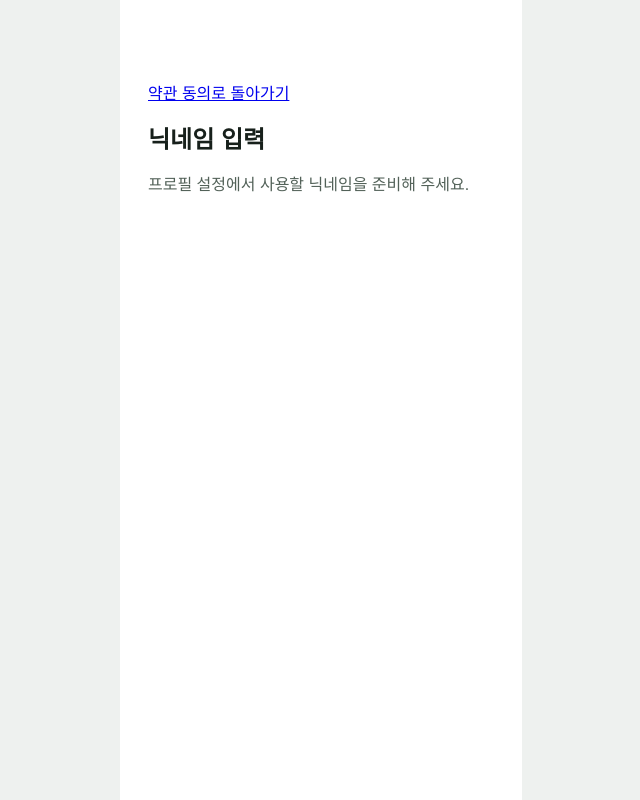
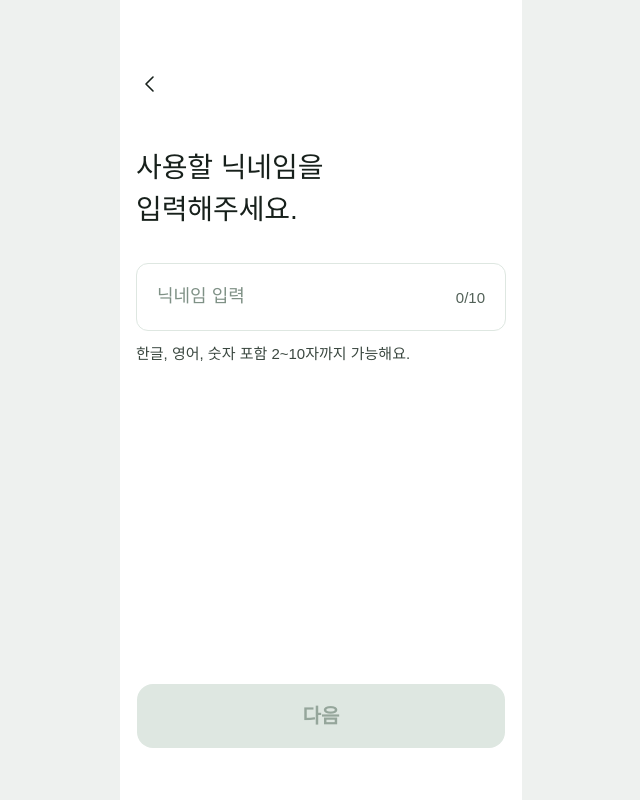
Before and after one commit to LocalQuester/web, a Next.js app: page /onboarding/nickname in a window 1280 px wide. Shown: the whole page, without its empty margins (319-959 px from the left). Built offline with nearby package versions, Linux system fonts and the light colour scheme; a web font is replaced by a local one.

Commit message:
feat: 닉네임 입력 화면과 한글 조합 글자 수 제한 구현

```diff
--- a/app/onboarding/layout.tsx
+++ b/app/onboarding/layout.tsx
@@ -1,7 +1,8 @@
 import type { ReactNode } from 'react';
+import { ProfileDraftProvider } from '../../features/onboarding/profile-draft-provider';
 import { ConsentProvider } from '../../features/onboarding/consent-provider';
 import 'pretendard/dist/web/static/pretendard.css';
 
 export default function OnboardingLayout({ children }: { children: ReactNode }) {
-  return <ConsentProvider>{children}</ConsentProvider>;
+  return <ConsentProvider><ProfileDraftProvider>{children}</ProfileDraftProvider></ConsentProvider>;
 }
--- a/app/onboarding/nickname/page.tsx
+++ b/app/onboarding/nickname/page.tsx
@@ -1,9 +1,3 @@
-import Link from 'next/link';
+import { NicknameScreen } from '../../../features/onboarding/nickname-screen';
 
-export default function NicknamePage() {
-  return <main className="mobile-shell home-screen">
-    <Link href="/onboarding/terms">약관 동의로 돌아가기</Link>
-    <h1>닉네임 입력</h1>
-    <p>프로필 설정에서 사용할 닉네임을 준비해 주세요.</p>
-  </main>;
-}
+export default function NicknamePage() { return <NicknameScreen />; }
--- /dev/null
+++ b/features/onboarding/nickname-demo.ts
@@ -0,0 +1,7 @@
+// Figma 중복 상태를 로컬에서 확인하기 위한 예시입니다.
+// 실제 계정 데이터나 닉네임 예약이 아니며 API 연결 시 교체합니다.
+const demoTakenNicknames = new Set(['홍길동']);
+
+export function isDemoNicknameTaken(value: string) {
+  return demoTakenNicknames.has(value.normalize('NFC'));
+}
--- /dev/null
+++ b/features/onboarding/nickname-screen.tsx
@@ -0,0 +1,86 @@
+'use client';
+
+import Image from 'next/image';
+import Link from 'next/link';
+import { useRouter } from 'next/navigation';
+import { useState } from 'react';
+import { CtaButton } from '../../components/ui/cta-button';
+import { useProfileDraft } from './profile-draft-provider';
+import { isDemoNicknameTaken } from './nickname-demo';
+import { limitNickname, nicknameCharacters, validateNickname } from './nickname-validation';
+import styles from './nickname.module.css';
+
+const messages = {
+  empty: '한글, 영어, 숫자 포함 2~10자까지 가능해요.',
+  'too-short': '× 두 글자 이상 입력해주세요.',
+  'too-long': '× 열 글자까지 입력할 수 있어요.',
+  'invalid-characters': '× 공백 없이 한글, 영문, 숫자만 가능해요.',
+  'unavailable-word': '× 부적절하거나 사용할 수 없는 단어가 포함되어 있어요.',
+  duplicate: '× 이미 사용 중인 닉네임이에요.',
+  valid: '✓ 사용 가능한 닉네임이에요.',
+};
+
+export function NicknameScreen() {
+  const { nickname, setNickname } = useProfileDraft();
+  const router = useRouter();
+  const [isComposing, setIsComposing] = useState(false);
+  const validation = validateNickname(nickname);
+  const status = validation === 'valid' && isDemoNicknameTaken(nickname) ? 'duplicate' : validation;
+  const canContinue = status === 'valid' && !isComposing;
+  const isError = status !== 'empty' && status !== 'valid' && !isComposing;
+
+  function completeInput(input: HTMLInputElement) {
+    const limited = limitNickname(input.value);
+    // 같은 값으로 상태가 유지되어도 실제 입력창의 초과 문자를 즉시 제거합니다.
+    if (input.value !== limited) input.value = limited;
+    setNickname(limited);
+  }
+
+  return <main className={`mobile-shell ${styles.screen}`}>
+    <header className={styles.header}>
+      <Link className={styles.back} href="/onboarding/terms" aria-label="약관 동의 화면으로 돌아가기">
+        <Image src="/figma/nickname/back.svg" alt="" width={28} height={28} unoptimized />
+      </Link>
+    </header>
+    <form className={styles.form} onSubmit={event => {
+      event.preventDefault();
+      if (canContinue) router.push('/onboarding/profile-photo');
+    }}>
+      <section className={styles.content} aria-labelledby="nickname-title">
+        <h1 id="nickname-title">사용할 닉네임을<br />입력해주세요.</h1>
+        <div className={styles.fieldGroup}>
+          <div className={styles.field}>
+            <input
+              className={styles.input}
+              type="text"
+              name="nickname"
+              aria-label="닉네임"
+              placeholder="닉네임 입력"
+              value={nickname}
+              aria-describedby="nickname-message nickname-count"
+              aria-invalid={isError}
+              autoComplete="off"
+              autoCapitalize="none"
+              spellCheck={false}
+              onChange={event => {
+                completeInput(event.currentTarget);
+              }}
+              onCompositionStart={() => {
+                setIsComposing(true);
+              }}
+              onCompositionEnd={event => {
+                setIsComposing(false);
+                completeInput(event.currentTarget);
+              }}
+            />
+            <span id="nickname-count" className={styles.count}>{nicknameCharacters(nickname).length}/10</span>
+          </div>
+          <p id="nickname-message" className={`${styles.message} ${isError ? styles.error : canContinue ? styles.success : ''}`} aria-live="polite">
+            {isComposing ? messages.empty : messages[status]}
+          </p>
+        </div>
+      </section>
+      <div className={styles.cta}><CtaButton type="submit" disabled={!canContinue}>다음</CtaButton></div>
+    </form>
+  </main>;
+}
--- /dev/null
+++ b/features/onboarding/nickname-validation.ts
@@ -0,0 +1,34 @@
+export const NICKNAME_MAX_LENGTH = 10;
+export const NICKNAME_MIN_LENGTH = 2;
+
+const segmenter = new Intl.Segmenter('ko', { granularity: 'grapheme' });
+
+export function nicknameCharacters(value: string): string[] {
+  return Array.from(segmenter.segment(value.normalize('NFC')), item => item.segment);
+}
+
+export function limitNickname(value: string): string {
+  return nicknameCharacters(value).slice(0, NICKNAME_MAX_LENGTH).join('');
+}
+
+// 초기 정책 목록입니다. 실제 가입 API에서도 동일한 정책을 검증해야 합니다.
+const forbiddenWords = ['씨발', '병신', 'fuck'];
+const reservedNames = new Set(['관리자', '운영자', 'admin', 'administrator', 'localquester']);
+
+export function containsUnavailableWord(value: string): boolean {
+  const normalized = value.normalize('NFKC').toLowerCase();
+  return reservedNames.has(normalized) || forbiddenWords.some(word => normalized.includes(word));
+}
+
+export type NicknameValidation = 'empty' | 'too-short' | 'too-long' | 'invalid-characters' | 'unavailable-word' | 'valid';
+
+export function validateNickname(value: string): NicknameValidation {
+  const normalized = value.normalize('NFC');
+  const count = nicknameCharacters(normalized).length;
+  if (!count) return 'empty';
+  if (count > NICKNAME_MAX_LENGTH) return 'too-long';
+  if (!/^[\p{Script=Hangul}A-Za-z0-9]+$/u.test(normalized)) return 'invalid-characters';
+  if (count < NICKNAME_MIN_LENGTH) return 'too-short';
+  if (containsUnavailableWord(normalized)) return 'unavailable-word';
+  return 'valid';
+}
--- /dev/null
+++ b/features/onboarding/nickname.module.css
@@ -0,0 +1,17 @@
+.screen { display: flex; flex-direction: column; overflow: visible; padding-top: max(54px, env(safe-area-inset-top)); }
+.header { height: 60px; padding: 0 16px; display: flex; align-items: center; flex-shrink: 0; }
+.back { display: inline-flex; width: 28px; height: 28px; align-items: center; justify-content: center; }
+.back:focus-visible { outline: 2px solid #2f7d50; outline-offset: 4px; border-radius: 4px; }
+.form { flex: 1; display: flex; flex-direction: column; }
+.content { padding: 33px 16px 32px; }
+.content h1 { margin: 0; color: #17201b; font-size: 28px; font-weight: 500; line-height: 1.5; letter-spacing: -.0896px; }
+.fieldGroup { margin-top: 32px; }
+.field { display: flex; align-items: center; gap: 12px; height: 68px; padding: 8px 20px; border: 1px solid #dee7e1; border-radius: 12px; }
+.input { flex: 1; min-width: 0; width: 100%; padding: 0; border: 0; outline: none; color: #7f9186; background: transparent; font: inherit; font-size: 18px; line-height: 1.4; }
+.input::placeholder { color: #7f9186; opacity: 1; }
+.field:has(.input:focus-visible) { border-color: #b4c5b9; }
+.count { color: #526158; font-size: 15px; line-height: 1.4; flex-shrink: 0; }
+.message { margin: 12px 0 0; min-height: 21px; color: #3b4840; font-size: 15px; font-weight: 400; line-height: 1.4; overflow-wrap: anywhere; }
+.error { color: #e45858; }
+.success { color: #16a36a; }
+.cta { margin-top: auto; padding: 24px 17px max(52px, env(safe-area-inset-bottom)); }
--- /dev/null
+++ b/features/onboarding/profile-draft-provider.tsx
@@ -0,0 +1,21 @@
+'use client';
+
+import { createContext, useContext, useState, type ReactNode } from 'react';
+
+type ProfileDraft = {
+  nickname: string;
+  setNickname: (value: string) => void;
+};
+
+const Context = createContext<ProfileDraft | null>(null);
+
+export function ProfileDraftProvider({ children }: { children: ReactNode }) {
+  const [nickname, setNickname] = useState('');
+  return <Context.Provider value={{ nickname, setNickname }}>{children}</Context.Provider>;
+}
+
+export function useProfileDraft() {
+  const context = useContext(Context);
+  if (!context) throw new Error('ProfileDraftProvider is required');
+  return context;
+}
```
Also changed, not shown: app/onboarding/profile-photo/page.tsx (added, +13 -0 lines), public/figma/nickname/back.svg (added), 1 other file (tests, documents, lock files or other folders).
